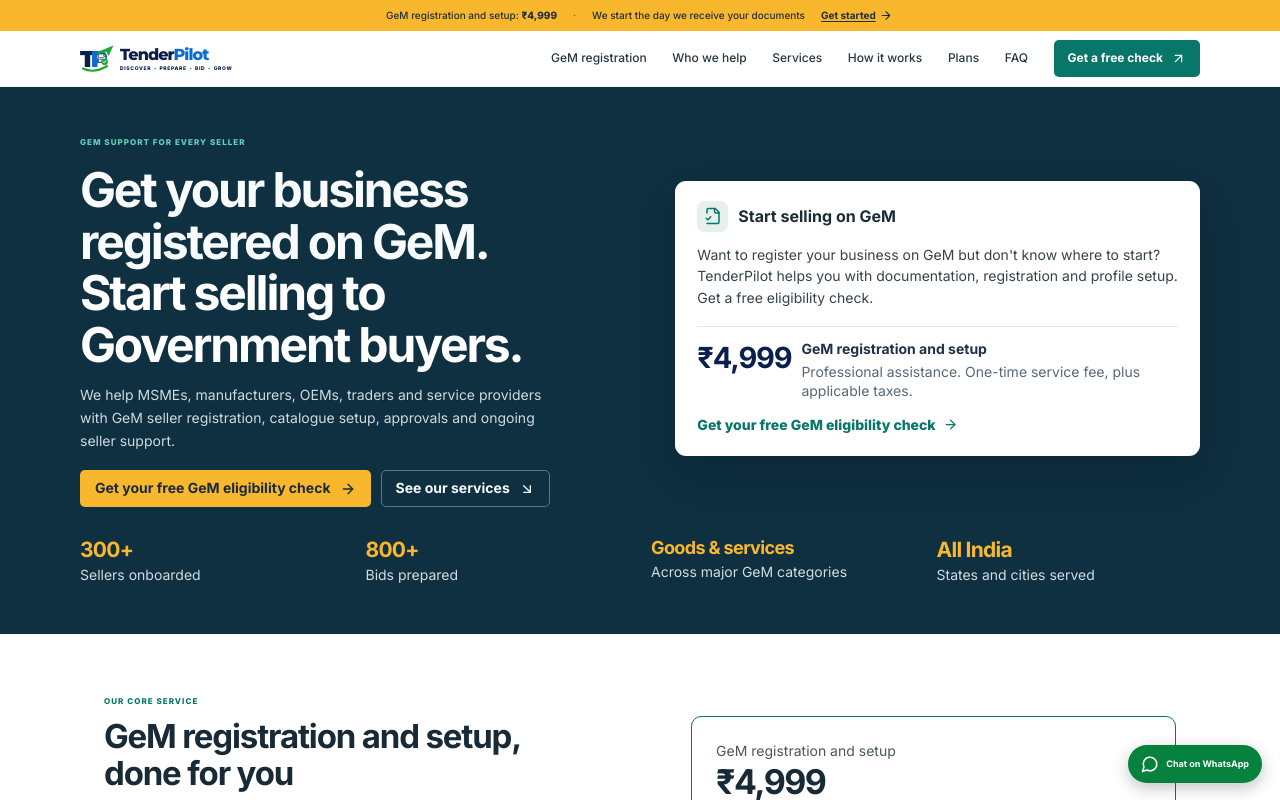
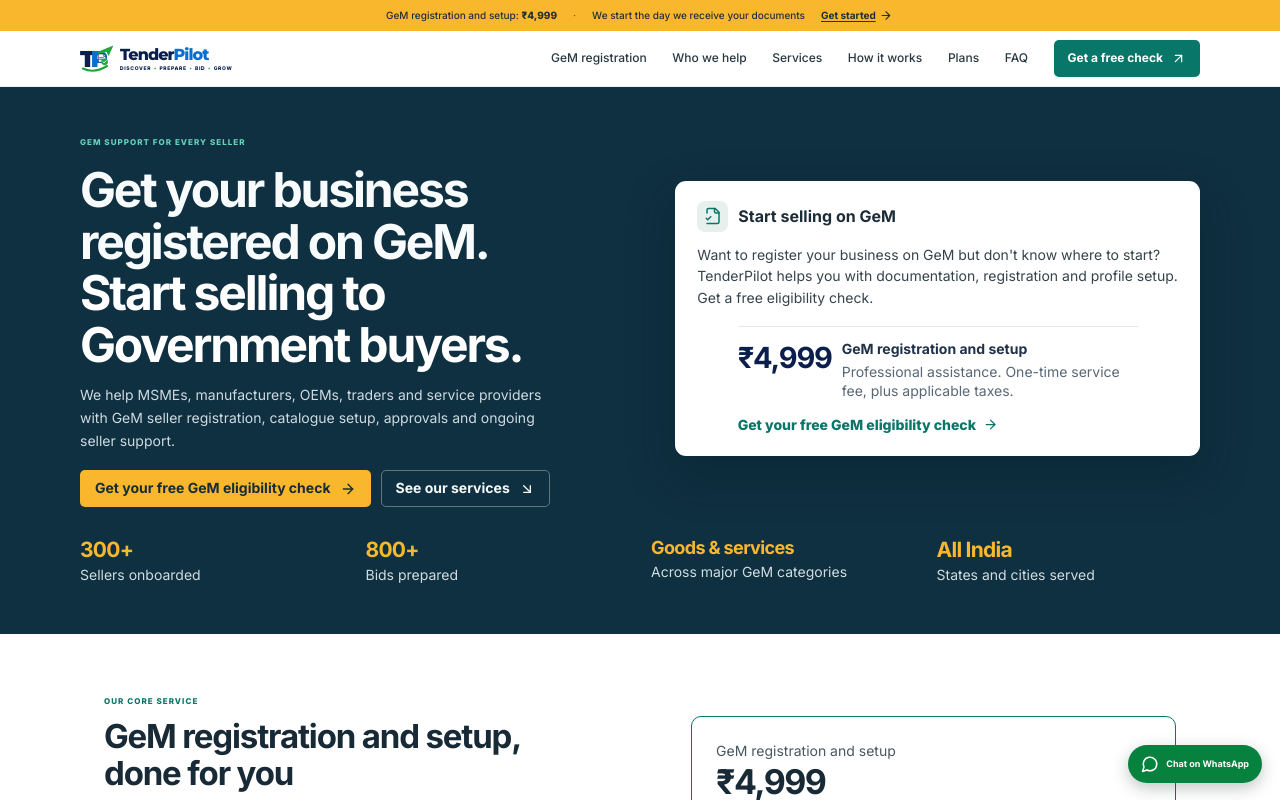
Before and after one commit to harshitvashisht/tendorpilot.in, a React (Vite) app: page / in a window 1280 px wide. Shown: the top 800 px of the page. Built offline with nearby package versions, Linux system fonts and the light colour scheme.

Commit message:
Center price block in hero callout

```diff
--- a/src/styles.css
+++ b/src/styles.css
@@ -182,11 +182,11 @@ button,input,select,textarea{font:inherit}
 .footer-brand>p,.footer-whatsapp,.footer-nav a,.footer-bottom{font-size:14px}
 .bid-card-heading{font-size:16px}
 .hero-message-card>p{margin:2px 0 0;color:#35434b;line-height:1.55}
-.hero-price{display:grid;grid-template-columns:auto 1fr;grid-template-rows:auto auto;align-items:start;gap:3px 10px;margin-top:17px;padding-top:14px;border-top:1px solid #e3e9e7}
+.hero-price{display:grid;width:min(100%,400px);grid-template-columns:auto 1fr;grid-template-rows:auto auto;align-items:start;gap:3px 10px;margin:17px auto 0;padding-top:14px;border-top:1px solid #e3e9e7}
 .hero-price>strong{grid-column:1;grid-row:1 / span 2;align-self:start;font-size:29px;line-height:1.15;letter-spacing:-.04em;color:#0b1f4d}
 .hero-price>span{grid-column:2;grid-row:1;align-self:start;font-weight:700;line-height:1.15;color:#203249}
 .hero-price>small{grid-column:2;grid-row:2;margin-top:2px;color:#596775;line-height:1.4}
-.hero-card-link{display:flex;align-items:center;gap:7px;margin-top:13px;color:#087668;font-weight:800}
+.hero-card-link{display:flex;width:min(100%,400px);align-items:center;gap:7px;margin:13px auto 0;color:#087668;font-weight:800}
 .hero-card-link:hover{text-decoration:underline;text-underline-offset:3px}
 .hero-stats>div:nth-child(3) strong{font-size:18px;white-space:nowrap}
 .services-grid{grid-template-columns:repeat(3,minmax(0,1fr))}
```
